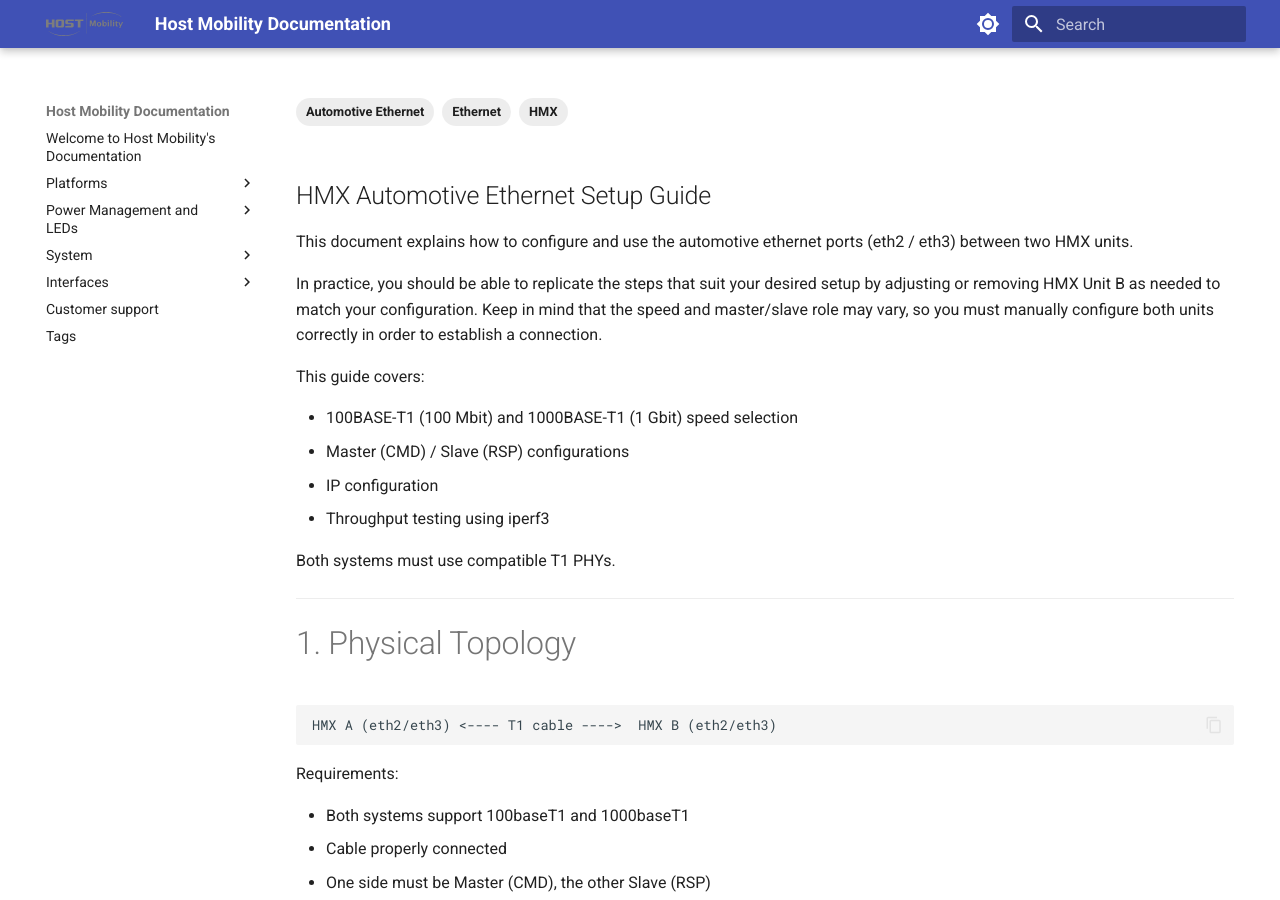
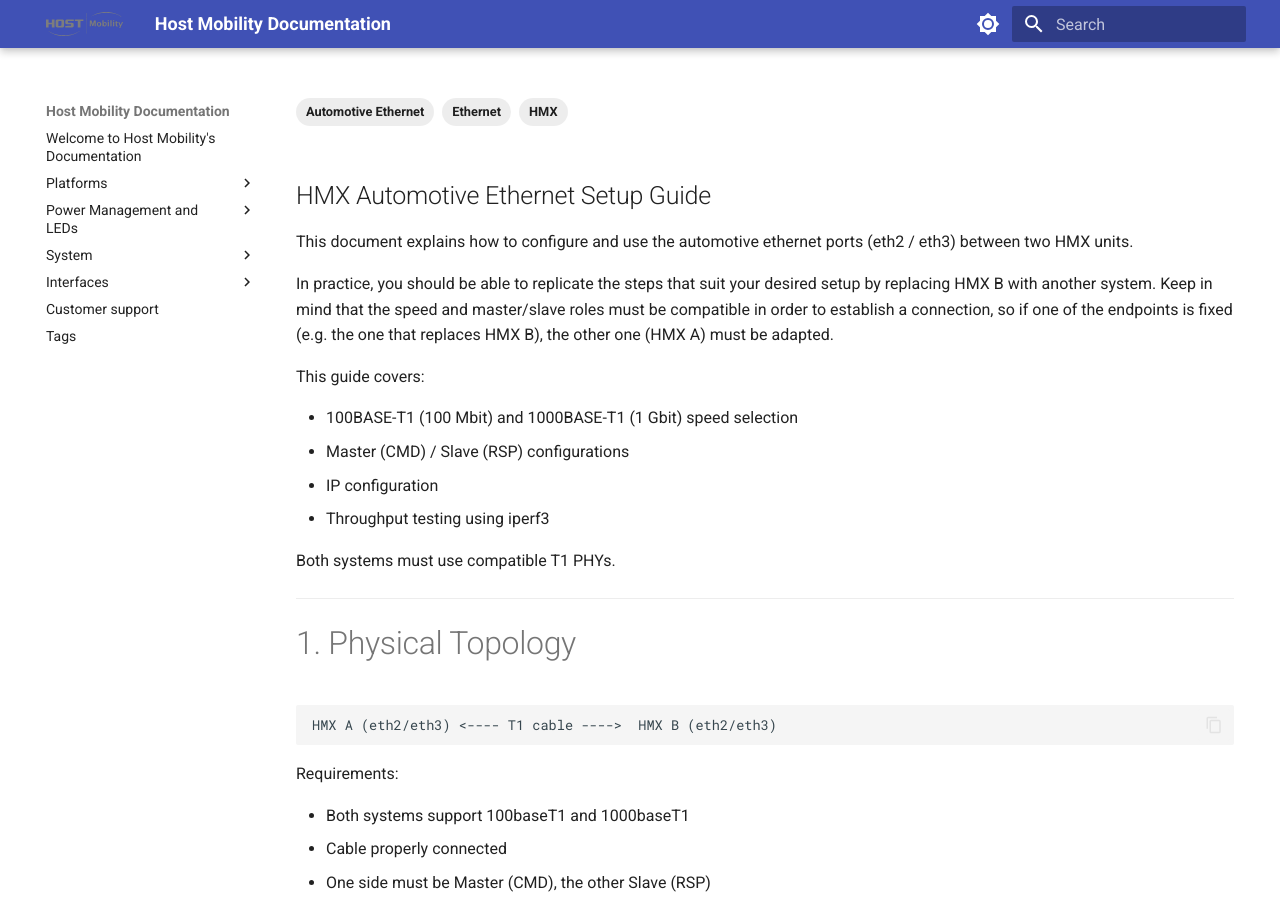
Before and after one commit to hostmobility/documentation, an MkDocs documentation site: the page built from docs/interfaces/hmx/Automotive_Ethernet_Setup_Guide.md, in a window 1280 px wide and 900 px high. Built offline with MkDocs 1.6.1 and Material for MkDocs 9.7.7, drawn with Linux system fonts in a browser that asks for light colours.

Commit message:
Update docs/interfaces/hmx/Automotive_Ethernet_Setup_Guide.md
Co-authored-by: Albin Söderqvist <albin.soderqvist@hostmobility.com>

```diff
--- a/docs/interfaces/hmx/Automotive_Ethernet_Setup_Guide.md
+++ b/docs/interfaces/hmx/Automotive_Ethernet_Setup_Guide.md
@@ -8,7 +8,7 @@
 ## HMX Automotive Ethernet Setup Guide
 This document explains how to configure and use the automotive ethernet ports (eth2 / eth3) between two HMX units.
 
-In practice, you should be able to replicate the steps that suit your desired setup by adjusting or removing HMX Unit B as needed to match your configuration. Keep in mind that the speed and master/slave role may vary, so you must manually configure both units correctly in order to establish a connection.
+In practice, you should be able to replicate the steps that suit your desired setup by replacing HMX B with another system. Keep in mind that the speed and master/slave roles must be compatible in order to establish a connection, so if one of the endpoints is fixed (e.g. the one that replaces HMX B), the other one (HMX A) must be adapted.
 
 This guide covers:
 
```
